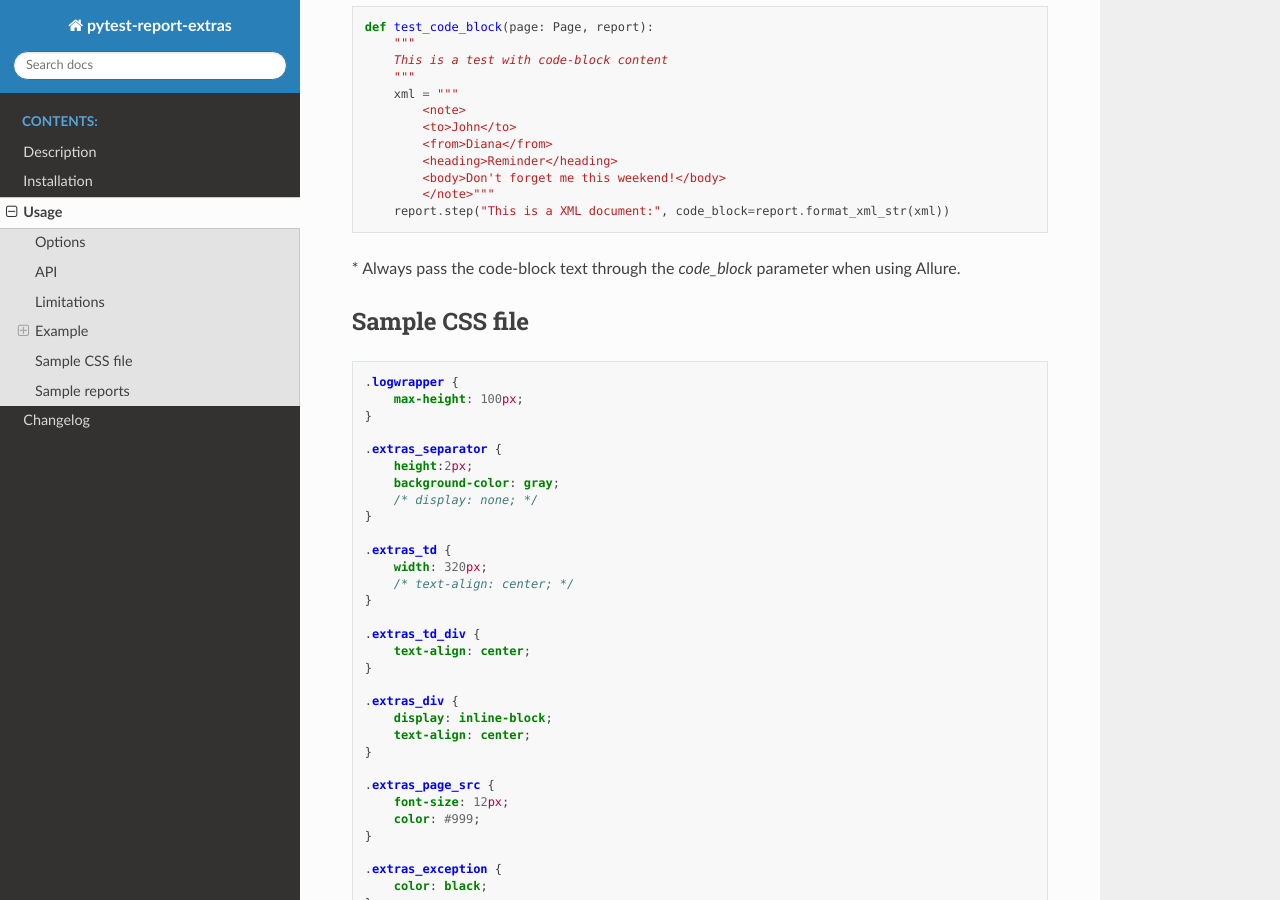
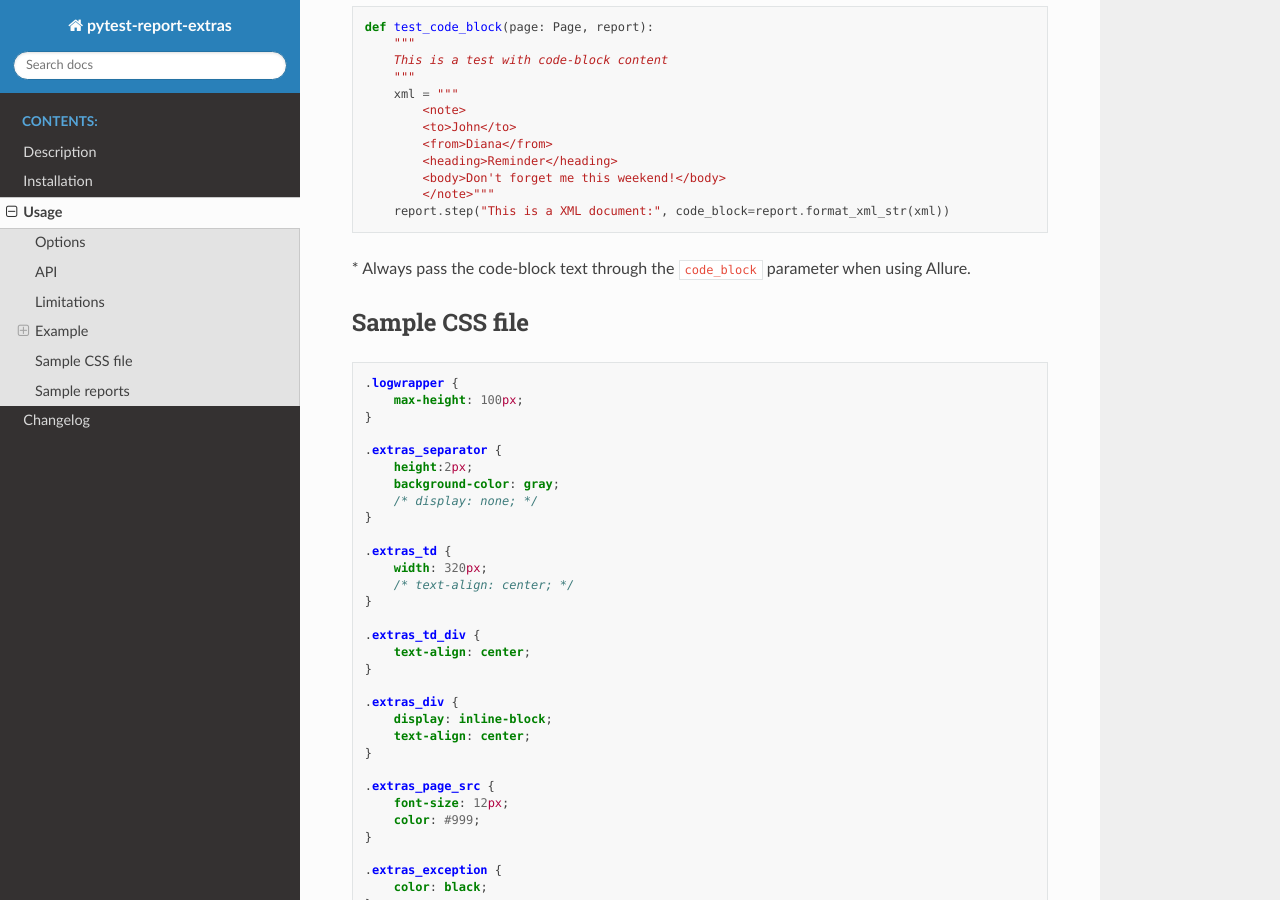
Before and after one commit to harmin-parra/pytest-report-extras, a Sphinx documentation site: the page built from docs/user_guide.rst, in a window 1280 px wide and 900 px high, scrolled down 3376 px. Built offline with Sphinx 7.4.7 and the Read the Docs theme 3.1.0, drawn with Linux system fonts in a browser that asks for light colours.

Commit message:
update doc

```diff
--- a/docs/user_guide.rst
+++ b/docs/user_guide.rst
@@ -194,7 +194,7 @@ Sample code
           </note>"""
       report.step("This is a XML document:", code_block=report.format_xml_str(xml))
 
-\* Always pass the code-block text through the `code_block` parameter when using Allure.
+\* Always pass the code-block text through the ``code_block`` parameter when using Allure.
 
 
 Sample CSS file
```
